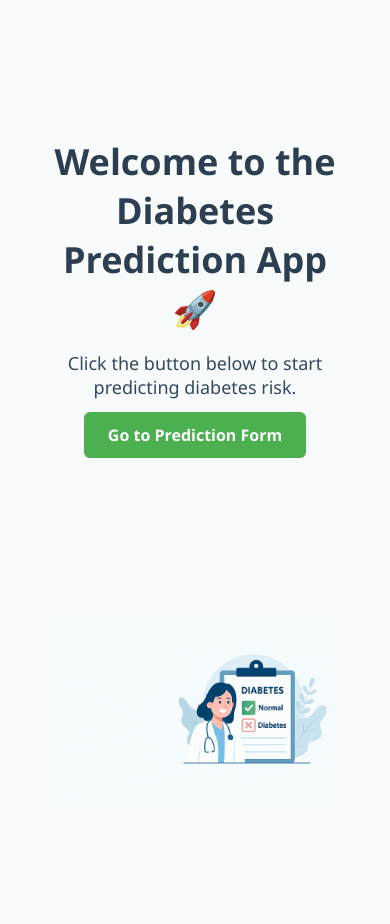
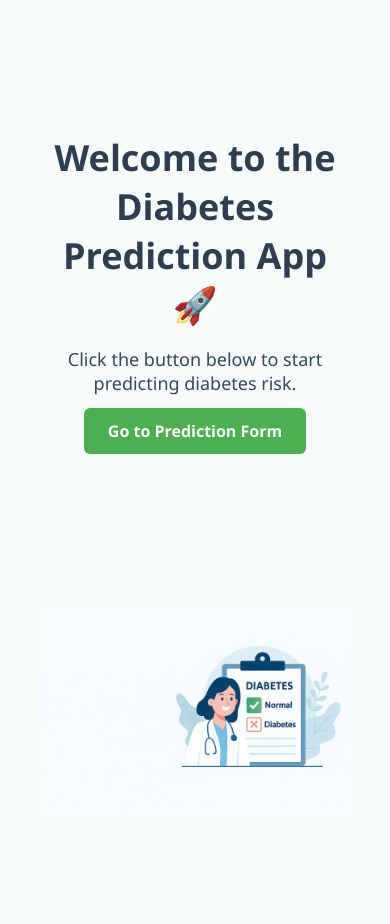
Before and after one commit to aysukocaoglu/diabetes-prediction-app, a Flask app: page / in a window 390 px wide. Run offline with Flask 3, Linux system fonts and the light colour scheme; parts of the project's set-up code (start-up, migrations or seed data) failed here and were passed over.

Commit message:
Update home.html and refresh Diabetes.png image with matching background

```diff
--- a/deployment/templates/home.html
+++ b/deployment/templates/home.html
@@ -40,9 +40,13 @@
             text-decoration: none;
             font-weight: bold;
         }
+        .image-content {
+            max-width: 600px;
+        }
         .image-content img {
-            max-width: 450px;
+            width: 100%;
             height: auto;
+            display: block;
         }
 
         @media (max-width: 768px) {
@@ -50,8 +54,7 @@
                 flex-direction: column;
                 text-align: center;
             }
-            .image-content img {
-                max-width: 90%;
+            .image-content {
                 margin-top: 30px;
             }
         }
```
